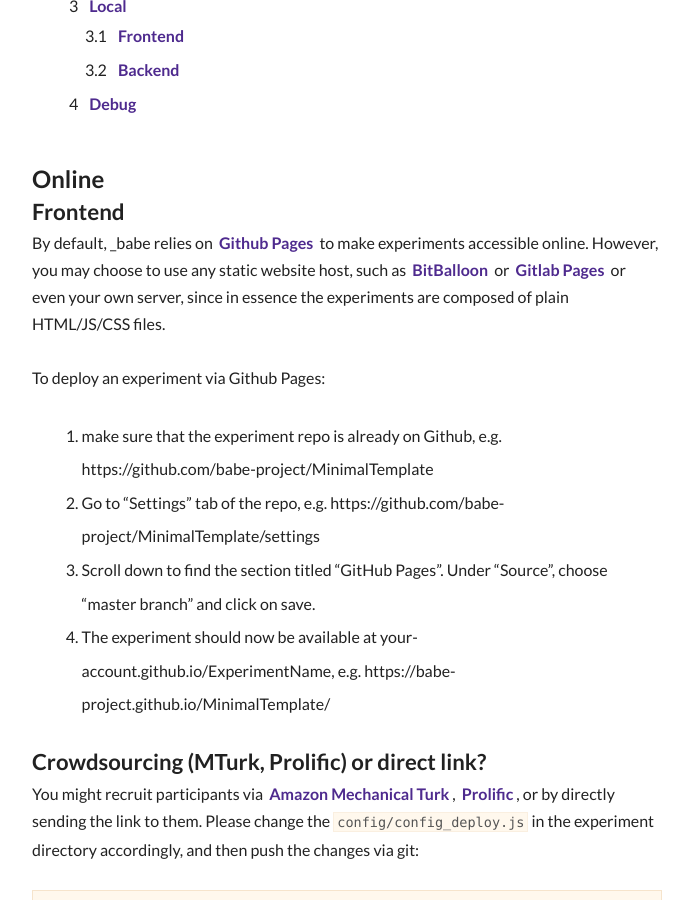
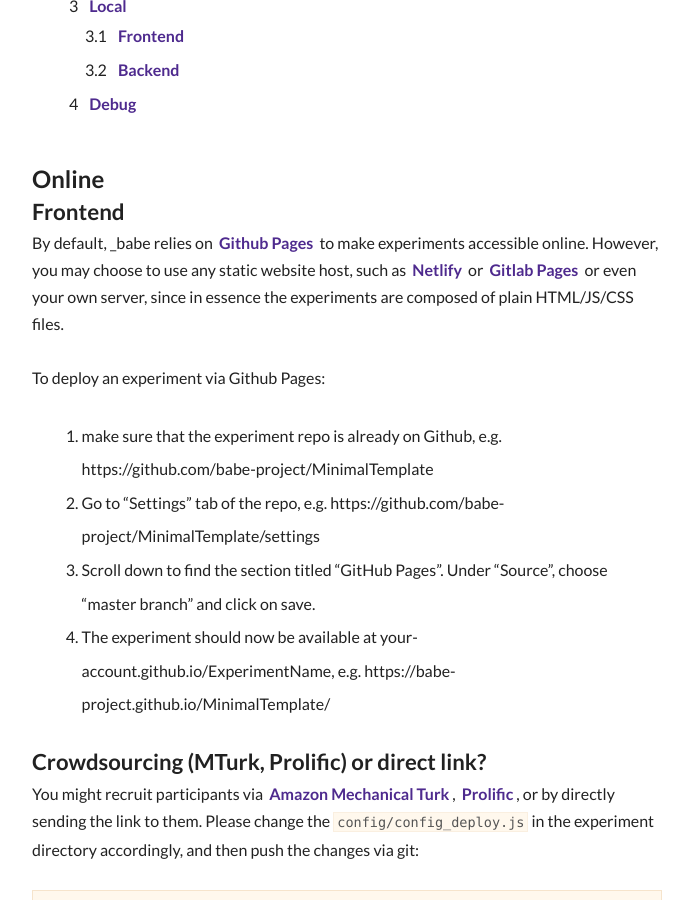
Before and after one commit to magpie-ea/magpie-site, a Jekyll site: the page built from getting-started/deployment.markdown, in a window 1280 px wide and 900 px high, scrolled down 570 px. Shown: the whole window, without its empty margins (138-831 px from the left). Built offline with Jekyll 4.4.1, drawn with Linux system fonts in a browser that asks for light colours; nearby versions of some CDN libraries.

Commit message:
Bitballon is now replaced by Netlify.

```diff
--- a/getting-started/deployment.markdown
+++ b/getting-started/deployment.markdown
@@ -14,7 +14,7 @@
 
 ### Frontend
 
-By default, _babe relies on [Github Pages](https://pages.github.com/) to make experiments accessible online. However, you may choose to use any static website host, such as [BitBalloon](https://www.bitballoon.com/) or [Gitlab Pages](https://about.gitlab.com/features/pages/) or even your own server, since in essence the experiments are composed of plain HTML/JS/CSS files.
+By default, _babe relies on [Github Pages](https://pages.github.com/) to make experiments accessible online. However, you may choose to use any static website host, such as [Netlify](https://www.netlify.com/) or [Gitlab Pages](https://about.gitlab.com/features/pages/) or even your own server, since in essence the experiments are composed of plain HTML/JS/CSS files.
 
 To deploy an experiment via Github Pages:
 1. make sure that the experiment repo is already on Github, e.g. https://github.com/babe-project/MinimalTemplate
```
